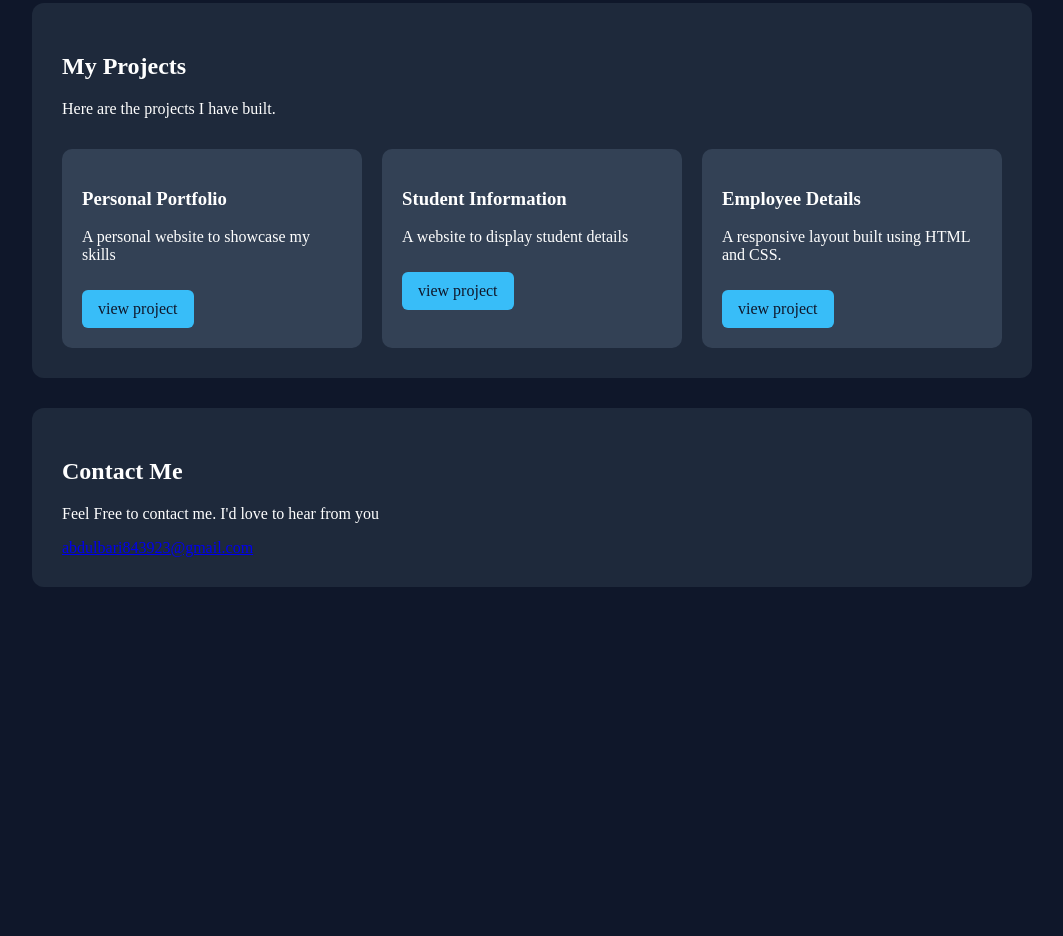
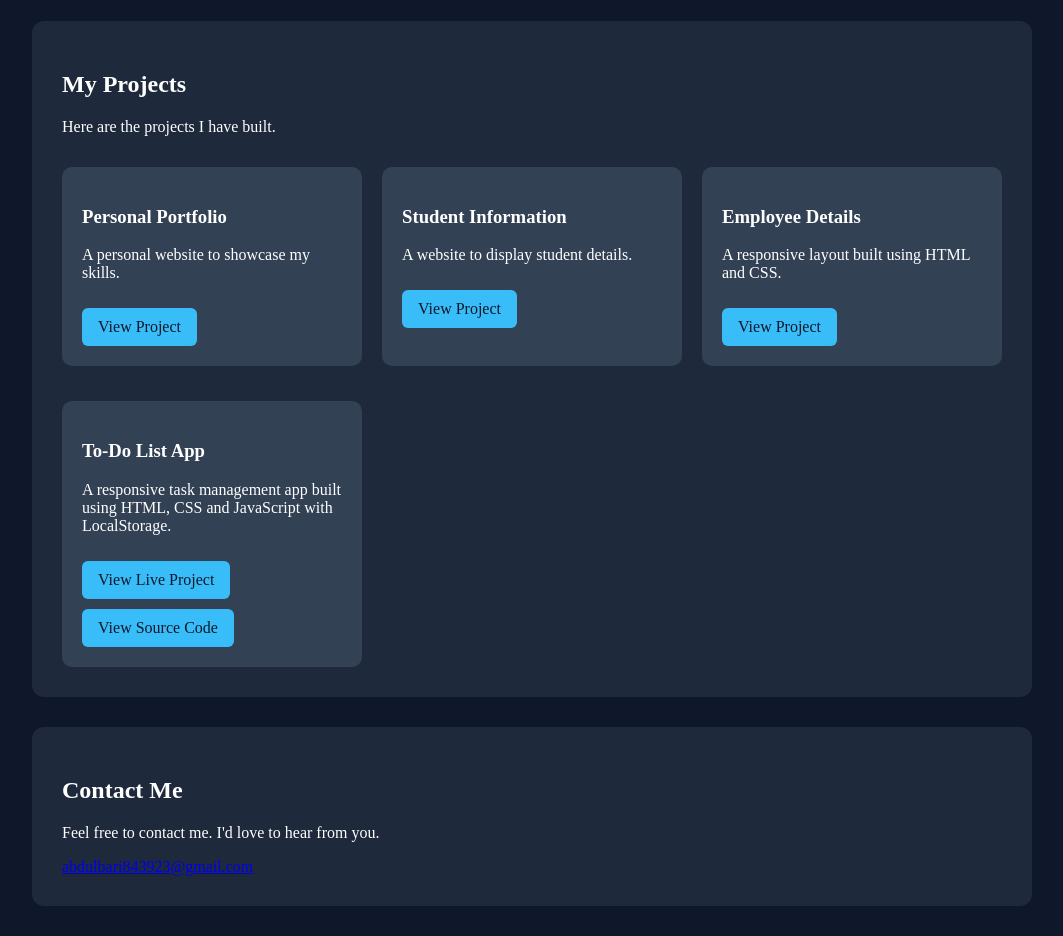
Before and after one commit to abdulbari843923-collab/my-portfolio, a plain HTML site: page index.html in a window 1280 px wide. Shown: the part 839-1775 px from the top of the page, without its empty margins (108-1171 px from the left). Before the commit the page ends 1456 px from the top, so only its background shows below. Drawn offline with Linux system fonts and the light colour scheme.

Commit message:
Update index.html

```diff
--- a/index.html
+++ b/index.html
@@ -1,20 +1,31 @@
 <!DOCTYPE html>
 <html lang="en">
+
 <head>
     <meta charset="UTF-8">
     <meta name="viewport" content="width=device-width, initial-scale=1.0">
+
     <title>My Portfolio</title>
+
     <link rel="stylesheet" href="style.css">
 </head>
 
 <body>
+
+    <!-- Navbar -->
+
     <nav class="navbar">
+
         <a href="#home">Home</a>
         <a href="#about">About</a>
         <a href="#skills">Skills</a>
         <a href="#projects">Projects</a>
         <a href="#contact">Contact</a>
+
     </nav>
+
+
+    <!-- Home Section -->
 
     <section id="home">
 
@@ -29,62 +40,132 @@
 
     </section>
 
+
+    <!-- About Section -->
+
     <section id="about">
 
         <h2>About Me</h2>
 
-           <p>Hi! My name is Abdul Bari, and I am an aspiring web developer.
+        <p>
+            Hi! My name is Abdul Bari, and I am an aspiring web developer.
 
             I am currently learning HTML and CSS to build modern and responsive websites.
 
             My goal is to become a skilled full-stack developer and create useful websites that solve real-world problems.
 
             I enjoy learning new technologies and improving my coding skills every day.
-
         </p>
 
     </section>
 
+
+    <!-- Skills Section -->
+
     <section id="skills">
+
         <h2>My Skills</h2>
 
         <ul>
+
             <li>HTML</li>
             <li>CSS</li>
+            <li>JavaScript</li>
             <li>Flexbox</li>
             <li>CSS Grid</li>
             <li>Responsive Design</li>
+
         </ul>
 
     </section>
 
+
+    <!-- Projects Section -->
+
     <section id="projects">
 
         <h2>My Projects</h2>
-        <p>Here are the projects I have built. </p>
+
+        <p>Here are the projects I have built.</p>
+
         <div class="project-container">
 
 
+            <!-- Project 1 -->
+
             <div class="project-card project1">
+
                 <h3>Personal Portfolio</h3>
-            <p>A personal website to showcase my skills</p>
-            <a href="#" class="project-link">view project</a>
 
+                <p>A personal website to showcase my skills.</p>
+
+                <a href="#" class="project-link">
+                    View Project
+                </a>
 
             </div>
 
+
+            <!-- Project 2 -->
+
             <div class="project-card project2">
+
                 <h3>Student Information</h3>
-            <p>A website to display student details</p>
-            <a href="#" class="project-link">view project</a>
 
+                <p>A website to display student details.</p>
+
+                <a href="#" class="project-link">
+                    View Project
+                </a>
 
             </div>
 
+
+            <!-- Project 3 -->
+
             <div class="project-card project3">
+
                 <h3>Employee Details</h3>
-            <p>A responsive layout built using  HTML and CSS.</p>
-            <a href="../Employee Details/index.html" class="project-link">view project</a>
+
+                <p>
+                    A responsive layout built using HTML and CSS.
+                </p>
+
+                <a href="../Employee Details/index.html" class="project-link">
+                    View Project
+                </a>
+
+            </div>
+
+
+            <!-- Project 4: To-Do List App -->
+
+            <div class="project-card project4">
+
+                <h3>To-Do List App</h3>
+
+                <p>
+                    A responsive task management app built using
+                    HTML, CSS and JavaScript with LocalStorage.
+                </p>
+
+                <a href="https://abdulbari843923-collab.github.io/todo-list-app/"
+                   class="project-link"
+                   target="_blank"
+                   rel="noopener noreferrer">
+
+                    View Live Project
+
+                </a>
+
+                <a href="https://github.com/abdulbari843923-collab/todo-list-app"
+                   class="project-link"
+                   target="_blank"
+                   rel="noopener noreferrer">
+
+                    View Source Code
+
+                </a>
 
             </div>
 
@@ -93,14 +174,26 @@ I enjoy learning new technologies and improving my coding skills every day.
 
     </section>
 
+
+    <!-- Contact Section -->
+
     <section id="contact">
 
-            <h2>Contact Me </h2>
-            <p>Feel Free to contact me. I'd love to hear from you</p>
+        <h2>Contact Me</h2>
+
+        <p>
+            Feel free to contact me. I'd love to hear from you.
+        </p>
+
         <a href="mailto:abdulbari843923@gmail.com">
+
             abdulbari843923@gmail.com
+
         </a>
 
     </section>
+
+
 </body>
+
 </html>
```
Lines whose indentation alone changed are shown as unchanged.
